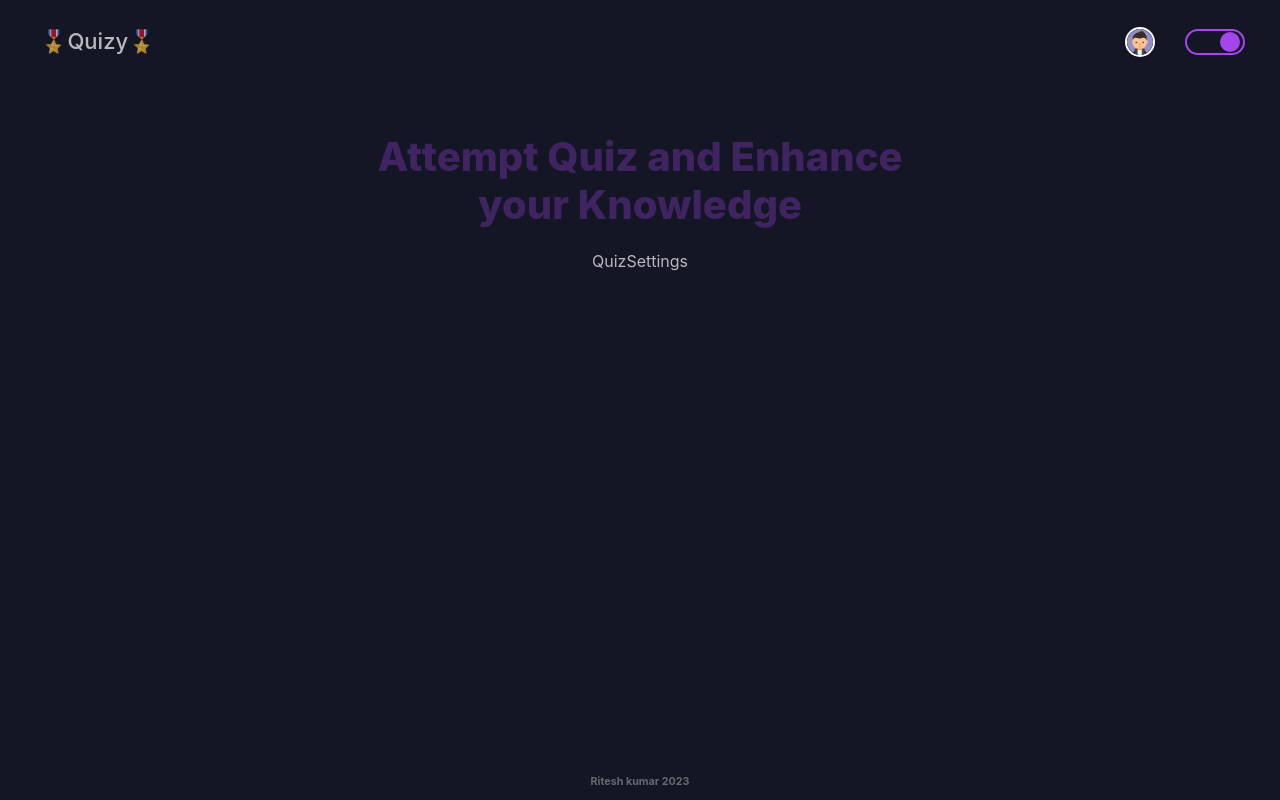
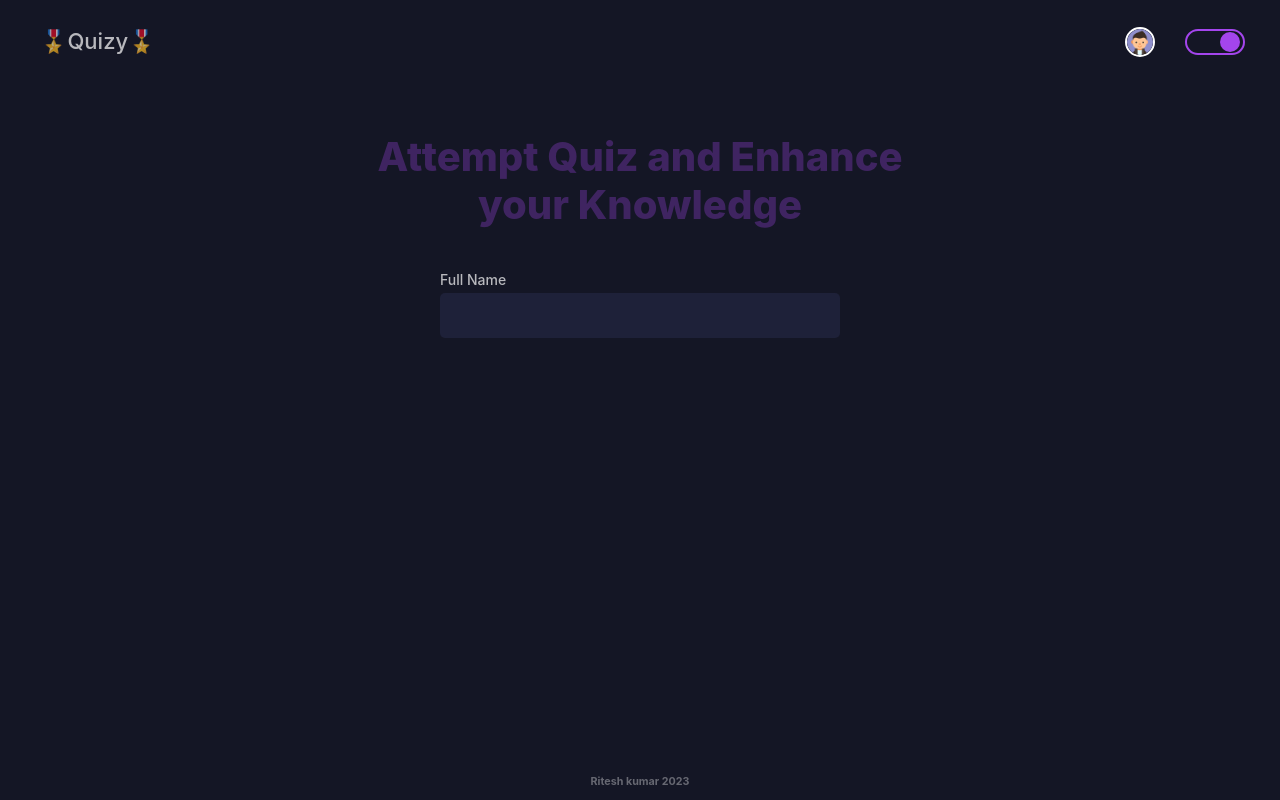
Before and after one commit to riteshkumarldh/quiz-app, a React (Vite) app: page / in a window 1280 px wide. Built offline with nearby package versions, Linux system fonts and the light colour scheme.

Commit message:
modified eslint config

```diff
--- a/src/components/Input.jsx
+++ b/src/components/Input.jsx
@@ -1,10 +1,10 @@
-export default function Input() {
+export default function Input({ label, id, type }) {
   return (
     <div className="field">
-      <label htmlFor="name" className="field__label">
-        Full Name
+      <label htmlFor={id} className="field__label">
+        {label}
       </label>
-      <input type="text" name="name" id="name" className="field__input" />
+      <input type={type} name={id} id={id} className="field__input" />
     </div>
   );
 }
--- a/src/components/QuizSettings.jsx
+++ b/src/components/QuizSettings.jsx
@@ -1,3 +1,9 @@
+import Input from "./Input";
+
 export default function QuizSettings() {
-  return <div>QuizSettings</div>;
+  return (
+    <div className="quizsettings">
+      <Input type="text" id="fullName" label="Full Name" />
+    </div>
+  );
 }
--- a/src/styles/partials/_global.scss
+++ b/src/styles/partials/_global.scss
@@ -55,6 +55,10 @@ input:is(:focus, :focus-visible) {
   outline-offset: 1px;
 }
 
+input {
+  width: 100%;
+}
+
 button {
   cursor: pointer;
 }
@@ -105,3 +109,24 @@ li {
     max-width: 500px;
   }
 }
+
+.field {
+  @include flex-center();
+  flex-direction: column;
+  align-items: flex-start;
+
+  &__label {
+    margin-bottom: 3px;
+    @include typography(1.4rem, 500, 1.5);
+    cursor: pointer;
+  }
+
+  &__input {
+    height: 4.5rem;
+    @include typography(1.7rem);
+    border-radius: 0.5rem;
+    background-color: var(--second-bg);
+    color: var(--text-color);
+    padding-inline: 2rem;
+  }
+}
--- a/src/styles/partials/_homePage.scss
+++ b/src/styles/partials/_homePage.scss
@@ -19,3 +19,10 @@
     }
   }
 }
+
+.quizsettings {
+  max-width: 400px;
+  width: 100%;
+  margin-inline: auto;
+  margin-top: 20px;
+}
```
Also changed, not shown: .eslintrc.cjs.
